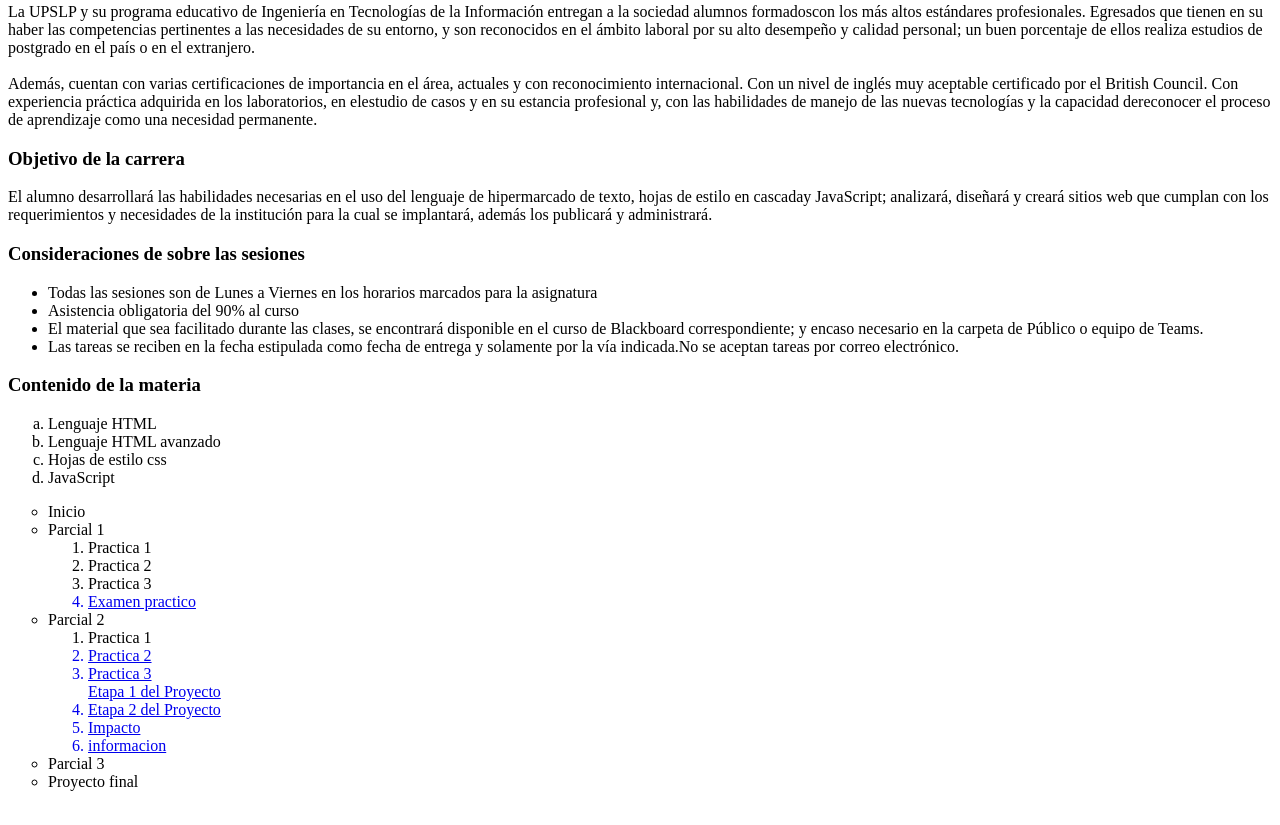
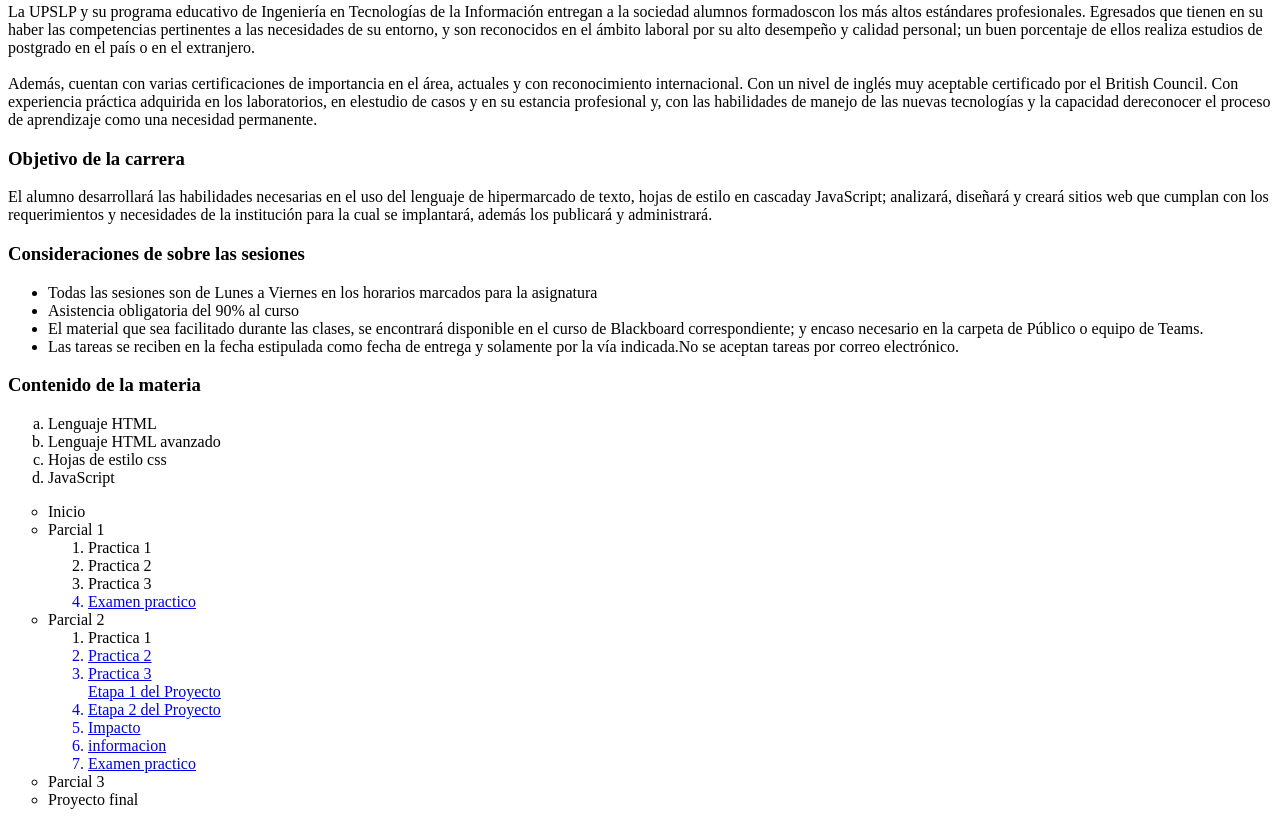
Before and after one commit to DiegoAON/progra-web-183657, a plain HTML site: page index.html in a window 1280 px wide. Shown: the part 799-1624 px from the top of the page. Drawn offline with Linux system fonts and the light colour scheme.

Commit message:
Add files via upload

```diff
--- a/index.html
+++ b/index.html
@@ -113,6 +113,7 @@
                         <a href="Etapa 2.pdf"><li>Etapa 2 del Proyecto</li></a>
                         <a href="impacto.html"><li>Impacto</li></a>
                         <a href="informacion.html"><li>informacion</li></a>
+                        <a href="examen-practico2.html"><li>Examen practico</li></a>
                     </ol>
                     <li>Parcial 3</li>
                     <li>Proyecto final</li>
```
